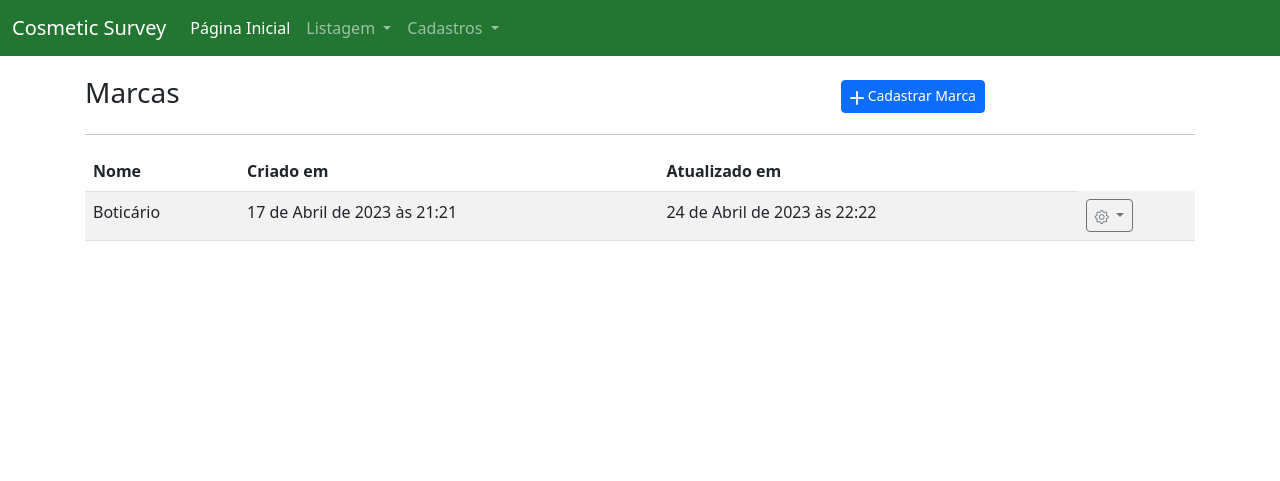
After one commit to AndreyCordeiro/novas_aplicacoes_engenharia_software, a Django app: page /listar/marca in a window 1280 px wide. The commit adds this page. Shown: the top 481 px of the page. Run offline with Django 4.2, Linux system fonts and the light colour scheme; data comes from the database, SQL or seed files in the repository; both versions use the stored data as it was after the commit; some libraries are stand-ins or nearby versions.

Commit message:
Início do desenvolvimento da listagem e exclusão

```diff
--- /dev/null
+++ b/estagif/cadastros/templates/cadastros/list/marca.html
@@ -0,0 +1,60 @@
+{% extends 'paginas/modelo.html' %}
+
+{% load static %}
+
+{% block conteudo %}
+
+<div class="row justify-content-center align-items-center mt-3">
+    <div class="col-md-8">
+        <h3 class="">Marcas</h3>
+    </div>
+    <div class="col-md">
+        <a href="{% url 'cadastrar-marca' %}" class="btn btn-primary btn-sm">
+            <i class="bi bi-plus-lg"></i>
+            Cadastrar Marca
+        </a>
+    </div>
+</div>
+
+<hr>
+
+<div class="table-responsive-lg">
+    <table class="table table-striped">
+        <thead>
+            <tr>
+                <th>Nome</th>
+                <th>Criado em</th>
+                <th>Atualizado em</th>
+            </tr>
+        </thead>
+        <tbody>
+            {% for obj in object_list %}
+            <tr class="">
+                <td>{{ obj.nome }}</td>
+                <td>{{ obj.criado_em }}</td>
+                <td>{{ obj.atualizado_em }}</td>
+                <td>
+                    <div class="dropdown">
+                        <a class="btn btn-sm btn-outline-secondary dropdown-toggle" href="#" role="button"
+                            data-bs-toggle="dropdown" aria-expanded="false">
+                            <i class="bi bi-gear"></i>
+                        </a>
+                        <ul class="dropdown-menu">
+                            <li><a class="dropdown-item text-primary" href="{% url 'atualizar-marca' obj.pk %}">
+                                    <i class="bi bi-pencil-square"></i>Editar</a></li>
+                            <li><a class="dropdown-item text-danger" href="{% url 'excluir-marca' obj.pk %}">
+                                    <i class="bi bi-trash"></i> Excluir</a></li>
+                        </ul>
+                    </div>
+                </td>
+            </tr>
+            {% empty %}
+            <tr>
+                <th colspan="100%">Nenhum registro encontrado.</th>
+            </tr>
+            {% endfor %}
+        </tbody>
+    </table>
+</div>
+
+{% endblock %}
--- a/estagif/cadastros/urls.py
+++ b/estagif/cadastros/urls.py
@@ -1,11 +1,28 @@
 from django.urls import path
-from .views import MarcaCreate, MarcaUpdate
-from .views import ProdutoCreate, ProdutoUpdate
+from .views import MarcaCreate, MarcaUpdate, MarcaList, MarcaDelete
+from .views import ProdutoCreate, ProdutoUpdate, ProdutoList, ProdutoDelete
+from .views import ClienteCreate, ClienteUpdate, ClienteList, ClienteDelete
 
 urlpatterns = [
     path("cadastrar/marca", MarcaCreate.as_view(), name="cadastrar-marca"),
-    path("atualizar/marca/<int:pk>/", MarcaUpdate.as_view(), name="atualizar-marca"),
+    path("atualizar/marca/<int:pk>/",
+         MarcaUpdate.as_view(), name="atualizar-marca"),
+    path("listar/marca", MarcaList.as_view(), name="listar-marca"),
+    path("excluir/marca/<int:pk>/", MarcaDelete.as_view(), name="excluir-marca"),
+
 
     path("cadastrar/produto", ProdutoCreate.as_view(), name="cadastrar-produto"),
-    path("atualizar/produto/<int:pk>/", ProdutoUpdate.as_view(), name="atualizar-produto"),
+    path("atualizar/produto/<int:pk>/",
+         ProdutoUpdate.as_view(), name="atualizar-produto"),
+    path("listar/produto", ProdutoList.as_view(), name="listar-produto"),
+    path("excluir/produto/<int:pk>/",
+         ProdutoDelete.as_view(), name="excluir-produto"),
+
+
+    path("cadastrar/cliente", ClienteCreate.as_view(), name="cadastrar-cliente"),
+    path("atualizar/cliente/<int:pk>/",
+         ClienteUpdate.as_view(), name="atualizar-cliente"),
+    path("listar/cliente", ClienteList.as_view(), name="listar-cliente"),
+    path("excluir/cliente/<int:pk>/",
+         ClienteDelete.as_view(), name="excluir-cliente"),
 ]
--- a/estagif/cadastros/views.py
+++ b/estagif/cadastros/views.py
@@ -1,6 +1,7 @@
 from .models import Marca, Produto, Cliente, Pedido
 from django.urls import reverse_lazy
 from django.views.generic.edit import CreateView, UpdateView, DeleteView
+from django.views.generic.list import ListView
 from django.contrib.auth.mixins import LoginRequiredMixin
 
 # CREATE
@@ -10,14 +11,21 @@ class MarcaCreate(LoginRequiredMixin, CreateView):
     model = Marca
     fields = ["nome"]
     template_name = "cadastros/form.html"
-    success_url = reverse_lazy("index")
+    success_url = reverse_lazy("listar-marca")
 
 
 class ProdutoCreate(LoginRequiredMixin, CreateView):
     model = Produto
     fields = ["nome", "preco", "codigo", "marca"]
     template_name = "cadastros/form.html"
-    success_url = reverse_lazy("index")
+    success_url = reverse_lazy("listar-produto")
+
+
+class ClienteCreate(LoginRequiredMixin, CreateView):
+    model = Cliente
+    fields = ["nome", "cpf", "telefone"]
+    template_name = "cadastros/form.html"
+    success_url = reverse_lazy("listar-cliente")
 
 
 # UPDATE
@@ -27,11 +35,57 @@ class MarcaUpdate(LoginRequiredMixin, UpdateView):
     model = Marca
     fields = ["nome"]
     template_name = "cadastros/form.html"
-    success_url = reverse_lazy("index")
+    success_url = reverse_lazy("listar-marca")
 
 
 class ProdutoUpdate(LoginRequiredMixin, UpdateView):
     model = Produto
     fields = ["nome", "preco", "codigo", "marca"]
     template_name = "cadastros/form.html"
-    success_url = reverse_lazy("index")
+    success_url = reverse_lazy("listar-produto")
+
+
+class ClienteUpdate(LoginRequiredMixin, UpdateView):
+    model = Cliente
+    fields = ["nome", "cpf", "telefone"]
+    template_name = "cadastros/form.html"
+    success_url = reverse_lazy("listar-cliente")
+
+
+# LIST
+
+
+class MarcaList(ListView):
+    model = Marca
+    template_name = "cadastros/list/marca.html"
+
+
+class ProdutoList(ListView):
+    model = Produto
+    template_name = "cadastros/list/.html"
+
+
+class ClienteList(ListView):
+    model = Cliente
+    template_name = "cadastros/list/.html"
+
+
+# DELETE
+
+
+class MarcaDelete(DeleteView):
+    model = Marca
+    template_name = "cadastros/delete.html"
+    success_url = reverse_lazy("listar-marca")
+
+
+class ProdutoDelete(DeleteView):
+    model = Produto
+    template_name = "cadastros/list/delete.html"
+    success_url = reverse_lazy("listar-produto")
+
+
+class ClienteDelete(DeleteView):
+    model = Cliente
+    template_name = "cadastros/list/delete.html"
+    success_url = reverse_lazy("listar-cliente")
--- /dev/null
+++ b/estagif/package.json
@@ -0,0 +1,5 @@
+{
+  "dependencies": {
+    "bootstrap-icons": "^1.10.4"
+  }
+}
--- a/estagif/paginas/templates/paginas/modelo.html
+++ b/estagif/paginas/templates/paginas/modelo.html
@@ -14,7 +14,7 @@
     <link href="{% static 'css/bootstrap.min.css' %}" rel="stylesheet">
     <link href="{% static 'css/sticky-footer-navbar.css' %}" rel="stylesheet">
     <link href="{% static 'css/ifpr.css' %}" rel="stylesheet">
-
+    <link rel="stylesheet" href="https://cdn.jsdelivr.net/npm/bootstrap-icons@1.3.0/font/bootstrap-icons.css">
 </head>
 
 <body class="d-flex flex-column h-100">
@@ -22,7 +22,7 @@
     <header>
         <nav class="navbar navbar-expand-md navbar-dark fixed-top bg-verde-escuro">
             <div class="container-fluid">
-                <a class="navbar-brand" href="#">Cosmetic Survey </a>
+                <a class="navbar-brand" href="#">Cosmetic Survey</a>
                 <button class="navbar-toggler" type="button" data-bs-toggle="collapse" data-bs-target="#navbarCollapse"
                     aria-controls="navbarCollapse" aria-expanded="false" aria-label="Toggle navigation">
                     <span class="navbar-toggler-icon"></span>
@@ -30,7 +30,7 @@
                 <div class="collapse navbar-collapse" id="navbarCollapse">
                     <ul class="navbar-nav me-auto mb-2 mb-md-0">
                         <li class="nav-item">
-                            <a class="nav-link active" aria-current="page" href="#">Início</a>
+                            <a class="nav-link active" aria-current="page" href="#">Página Inicial</a>
                         </li>
                         <li class="nav-item dropdown">
                             <a class="nav-link dropdown-toggle" href="#" role="button" data-bs-toggle="dropdown"
@@ -38,8 +38,9 @@
                                 Listagem
                             </a>
                             <ul class="dropdown-menu">
-                                <li><a class="dropdown-item" href="{% url 'cadastrar-marca' %}">Marca</a></li>
-                                <li><a class="dropdown-item" href="{% url 'cadastrar-produto' %}">Produto</a>
+                                <li><a class="dropdown-item" href="{% url 'listar-marca' %}">Marca</a></li>
+                                <li><a class="dropdown-item" href="{% url 'listar-produto' %}">Produto</a>
+                                <li><a class="dropdown-item" href="{% url 'listar-cliente' %}">Cliente</a>
                                 </li>
                             </ul>
                         </li>
@@ -51,12 +52,13 @@
                             <ul class="dropdown-menu">
                                 <li><a class="dropdown-item" href="{% url 'cadastrar-marca' %}">Marca</a></li>
                                 <li><a class="dropdown-item" href="{% url 'cadastrar-produto' %}">Produto</a>
+                                <li><a class="dropdown-item" href="{% url 'cadastrar-cliente' %}">Cliente</a>
                                 </li>
                             </ul>
                         </li>
                     </ul>
 
-                    {% if not request.user.is_authenticated %}
+                    {% if request.user.is_authenticated %}
                     <a class="btn btn-outline-light" href="{% url 'logout' %}">Sair</a>
                     {% endif %}
                 </div>
```
Also changed, not shown: estagif/cadastros/templates/cadastros/delete.html (added, +21 -0 lines), estagif/db.sqlite3, estagif/package-lock.json (added).
